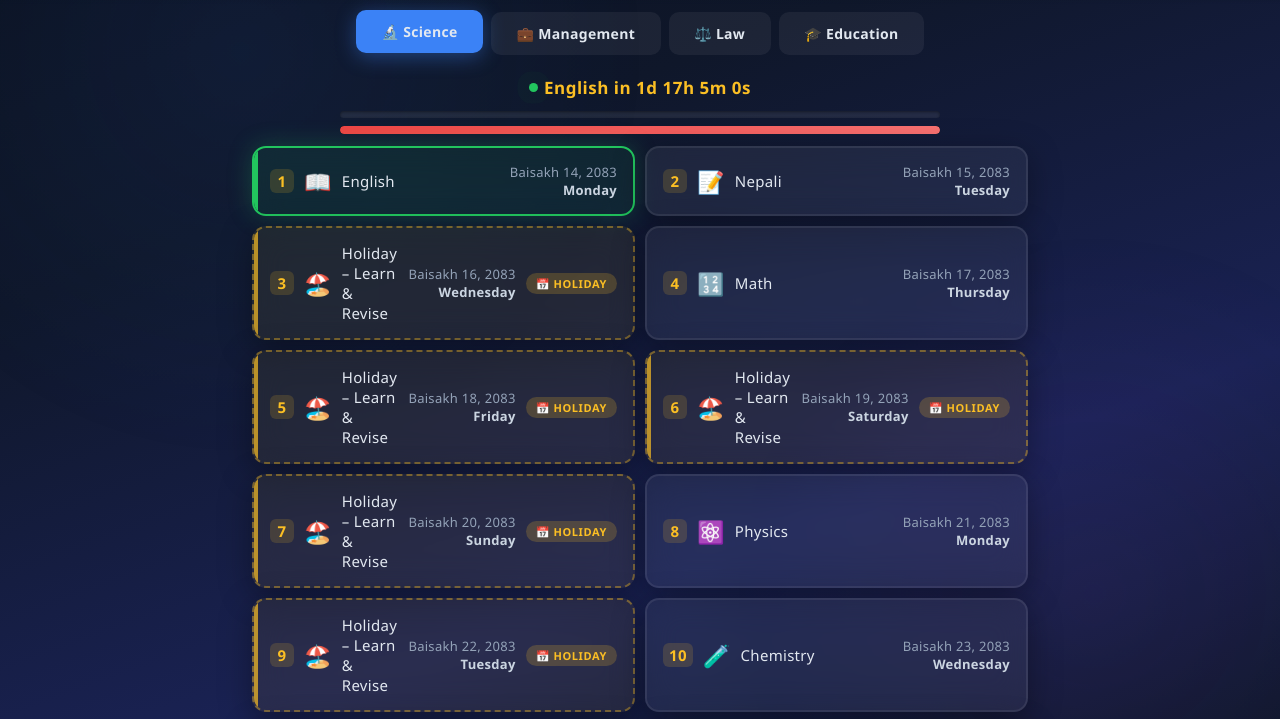
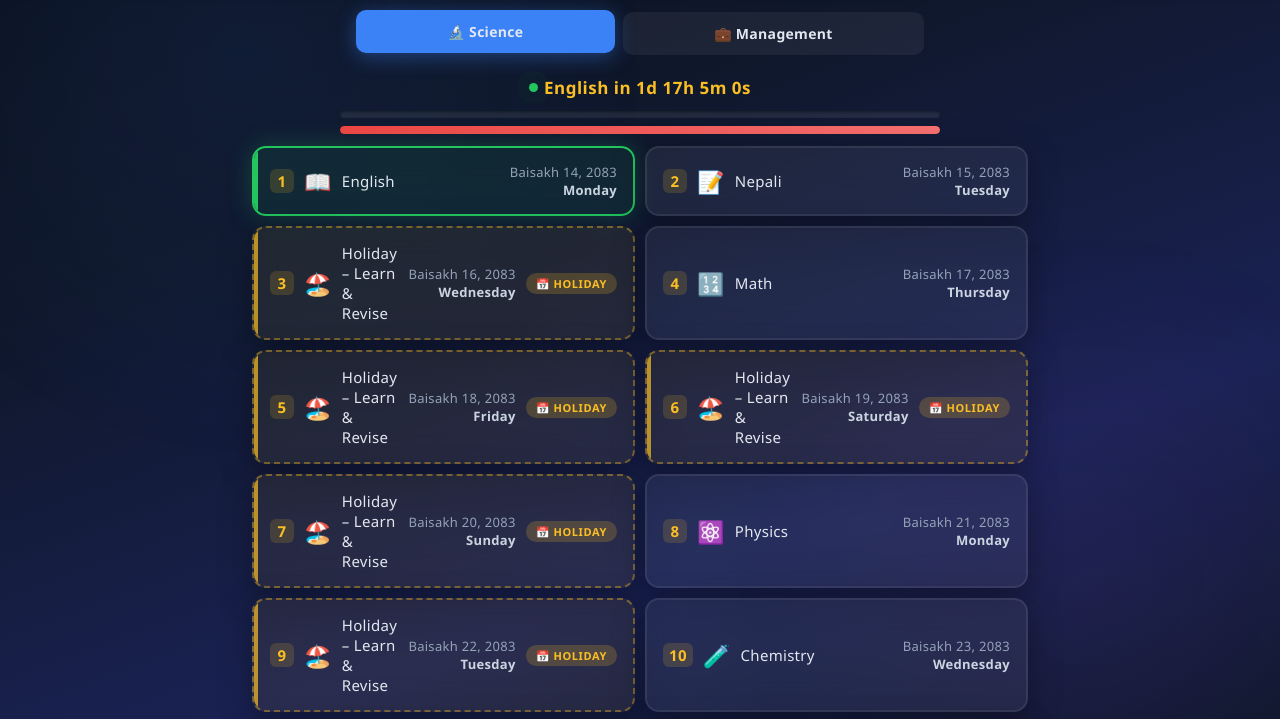
Before and after one commit to sawan9898/neb-routine-2083, a plain HTML site: page index.html in a window 1280 px wide. Shown: the part 70-789 px from the top of the page. Drawn offline with Linux system fonts and the light colour scheme.

Commit message:
Update index.html

```diff
--- a/index.html
+++ b/index.html
@@ -664,8 +664,6 @@
     <div class="tabs">
         <div class="tab active" onclick="switchTab('science',event)">🔬 Science</div>
         <div class="tab" onclick="switchTab('management',event)">💼 Management</div>
-        <div class="tab" onclick="switchTab('law',event)">⚖️ Law</div>
-        <div class="tab" onclick="switchTab('education',event)">🎓 Education</div>
     </div>
 
     <div id="timer"><span class="pulse-dot"></span> <span id="timerText">Loading...</span></div>
@@ -772,38 +770,7 @@
                     { date: "2026-05-09", sub: "Holiday – Learn & Revise", emoji: "🏖️", holiday: true, bsDate: "Baisakh 26, 2083" },
                     { date: "2026-05-10", sub: "Computer", emoji: "💻", bsDate: "Baisakh 27, 2083" },
                 ],
-                law: [
-                    { date: "2026-04-27", sub: "English", emoji: "📖", bsDate: "Baisakh 14, 2083" },
-                    { date: "2026-04-28", sub: "Nepali", emoji: "📝", bsDate: "Baisakh 15, 2083" },
-                    { date: "2026-04-29", sub: "Holiday – Learn & Revise", emoji: "🏖️", holiday: true, bsDate: "Baisakh 16, 2083" },
-                    { date: "2026-04-30", sub: "Social", emoji: "👥", bsDate: "Baisakh 17, 2083" },
-                    { date: "2026-05-01", sub: "Holiday – Learn & Revise", emoji: "🏖️", holiday: true, bsDate: "Baisakh 18, 2083" },
-                    { date: "2026-05-02", sub: "Holiday – Learn & Revise", emoji: "🏖️", holiday: true, bsDate: "Baisakh 19, 2083" },
-                    { date: "2026-05-03", sub: "Holiday – Learn & Revise", emoji: "🏖️", holiday: true, bsDate: "Baisakh 20, 2083" },
-                    { date: "2026-05-04", sub: "Legal System", emoji: "⚖️", bsDate: "Baisakh 21, 2083" },
-                    { date: "2026-05-05", sub: "Civil & C. Law", emoji: "📜", bsDate: "Baisakh 22, 2083" },
-                    { date: "2026-05-06", sub: "Holiday – Learn & Revise", emoji: "🏖️", holiday: true, bsDate: "Baisakh 23, 2083" },
-                    { date: "2026-05-07", sub: "Holiday – Learn & Revise", emoji: "🏖️", holiday: true, bsDate: "Baisakh 24, 2083" },
-                    { date: "2026-05-08", sub: "Legal Drafting", emoji: "📝", bsDate: "Baisakh 25, 2083" },
-                    { date: "2026-05-09", sub: "Holiday – Learn & Revise", emoji: "🏖️", holiday: true, bsDate: "Baisakh 26, 2083" },
-                    { date: "2026-05-10", sub: "NEB", emoji: "🏛️", bsDate: "Baisakh 27, 2083" },
-                ],
-                education: [
-                    { date: "2026-04-27", sub: "English", emoji: "📖", bsDate: "Baisakh 14, 2083" },
-                    { date: "2026-04-28", sub: "Nepali", emoji: "📝", bsDate: "Baisakh 15, 2083" },
-                    { date: "2026-04-29", sub: "Holiday – Learn & Revise", emoji: "🏖️", holiday: true, bsDate: "Baisakh 16, 2083" },
-                    { date: "2026-04-30", sub: "Social", emoji: "👥", bsDate: "Baisakh 17, 2083" },
-                    { date: "2026-05-01", sub: "Holiday – Learn & Revise", emoji: "🏖️", holiday: true, bsDate: "Baisakh 18, 2083" },
-                    { date: "2026-05-02", sub: "Holiday – Learn & Revise", emoji: "🏖️", holiday: true, bsDate: "Baisakh 19, 2083" },
-                    { date: "2026-05-03", sub: "Holiday – Learn & Revise", emoji: "🏖️", holiday: true, bsDate: "Baisakh 20, 2083" },
-                    { date: "2026-05-04", sub: "Pedagogy", emoji: "📚", bsDate: "Baisakh 21, 2083" },
-                    { date: "2026-05-05", sub: "Eco / Opt Nepali", emoji: "🌱", bsDate: "Baisakh 22, 2083" },
-                    { date: "2026-05-06", sub: "Opt English", emoji: "📖", bsDate: "Baisakh 23, 2083" },
-                    { date: "2026-05-07", sub: "Maths / Health", emoji: "🧮", bsDate: "Baisakh 24, 2083" },
-                    { date: "2026-05-08", sub: "Education / Pop.", emoji: "🎓", bsDate: "Baisakh 25, 2083" },
-                    { date: "2026-05-09", sub: "Holiday – Learn & Revise", emoji: "🏖️", holiday: true, bsDate: "Baisakh 26, 2083" },
-                    { date: "2026-05-10", sub: "Holiday – Learn & Revise", emoji: "🏖️", holiday: true, bsDate: "Baisakh 27, 2083" },
-                ]
+
             };
 
             let current = "science";
```
